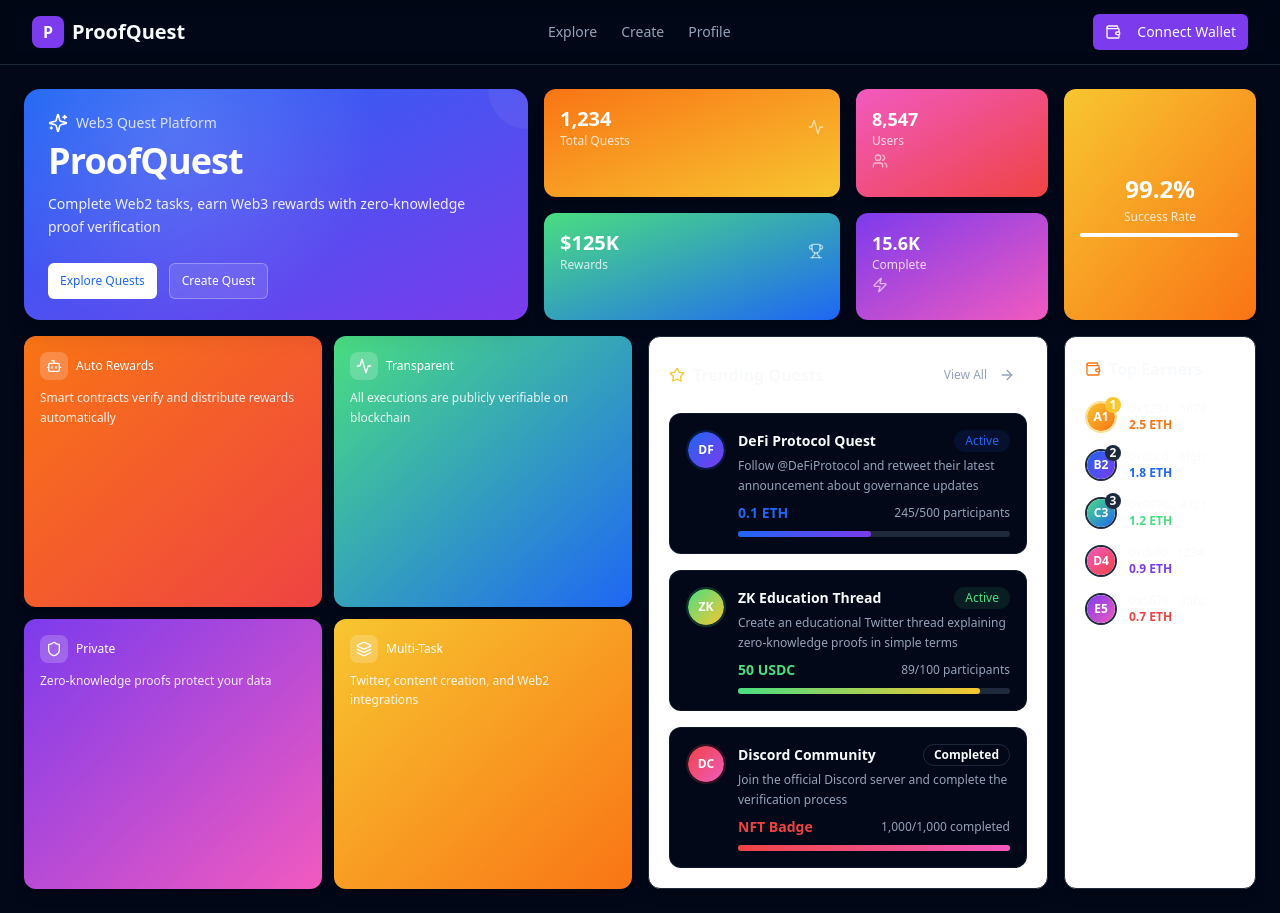
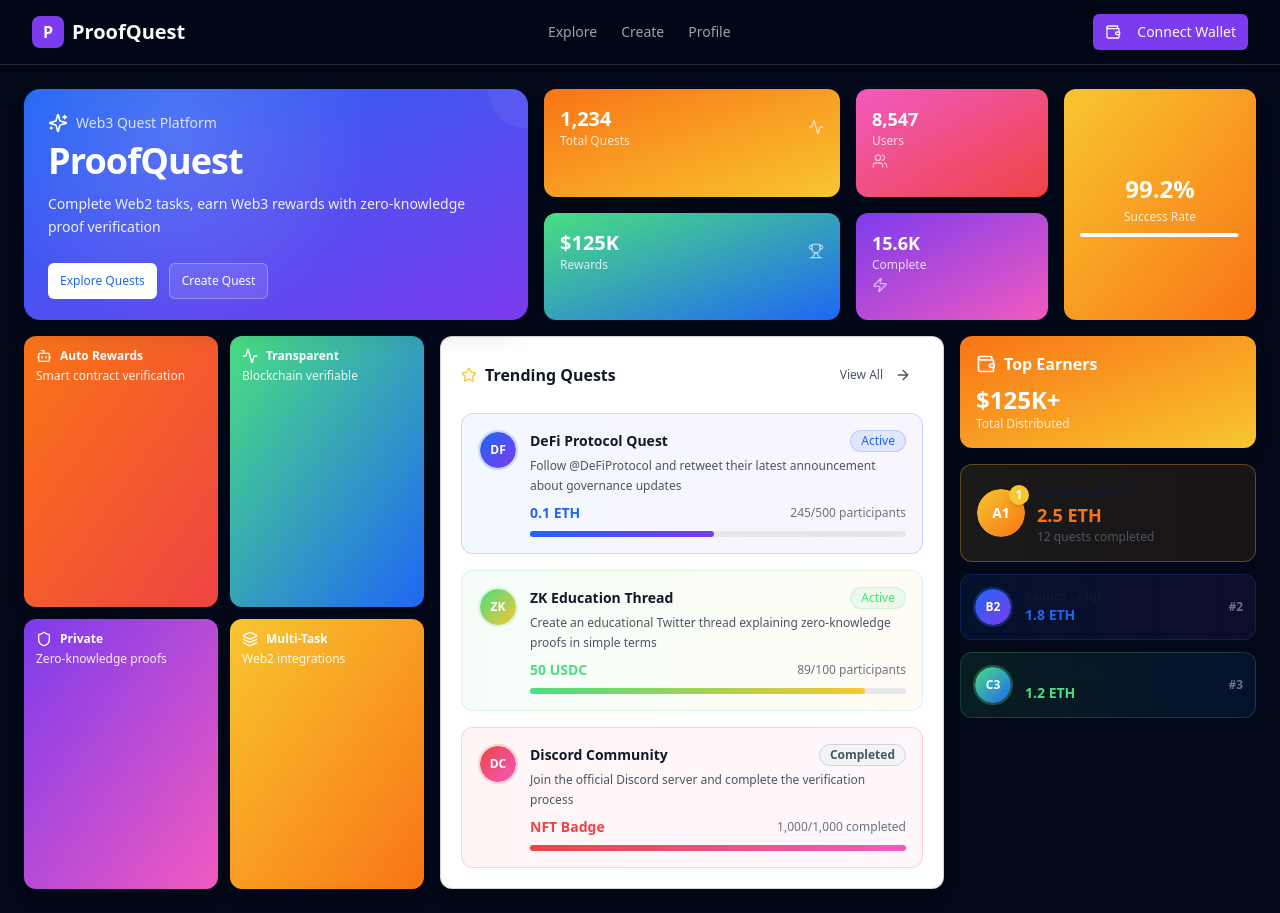
Before and after one commit to huaigu/proofquest-web3-adventures, a React (Vite) app: page / in a window 1280 px wide. Built offline with nearby package versions, Linux system fonts and the light colour scheme.

Commit message:
Fix: Improve landing page design
Adjusted the background color of "Trending Quests" and "Top Earners" sections for better readability. Updated the "Top Earners" section to align with the Bento UI style. Reduced the space occupied by the project features to provide more space for other elements.

```diff
--- a/src/pages/Index.tsx
+++ b/src/pages/Index.tsx
@@ -83,71 +83,55 @@ const Index = () => {
             </div>
           </div>
 
-          {/* Features Cards - Compact Grid */}
-          <div className="col-span-12 md:col-span-6 grid grid-cols-2 gap-3">
-            <div className="bg-gradient-to-br from-[hsl(var(--vibrant-orange))] to-[hsl(var(--vibrant-red))] rounded-xl p-4 text-white shadow-lg">
-              <div className="flex items-center gap-2 mb-2">
-                <div className="p-1.5 bg-white/20 rounded-lg">
+          {/* Features Cards - More Compact */}
+          <div className="col-span-12 md:col-span-4 grid grid-cols-2 gap-3">
+            <div className="bg-gradient-to-br from-[hsl(var(--vibrant-orange))] to-[hsl(var(--vibrant-red))] rounded-xl p-3 text-white shadow-lg">
+              <div className="flex items-center gap-2 mb-1">
                 <Bot className="h-4 w-4" />
+                <span className="text-xs font-semibold">Auto Rewards</span>
               </div>
-                <span className="text-xs font-medium">Auto Rewards</span>
-              </div>
-              <p className="text-xs text-white/90 leading-relaxed">
-                Smart contracts verify and distribute rewards automatically
-              </p>
+              <p className="text-xs text-white/90">Smart contract verification</p>
             </div>
 
-            <div className="bg-gradient-to-br from-[hsl(var(--vibrant-green))] to-[hsl(var(--vibrant-blue))] rounded-xl p-4 text-white shadow-lg">
-              <div className="flex items-center gap-2 mb-2">
-                <div className="p-1.5 bg-white/20 rounded-lg">
+            <div className="bg-gradient-to-br from-[hsl(var(--vibrant-green))] to-[hsl(var(--vibrant-blue))] rounded-xl p-3 text-white shadow-lg">
+              <div className="flex items-center gap-2 mb-1">
                 <Activity className="h-4 w-4" />
+                <span className="text-xs font-semibold">Transparent</span>
               </div>
-                <span className="text-xs font-medium">Transparent</span>
-              </div>
-              <p className="text-xs text-white/90 leading-relaxed">
-                All executions are publicly verifiable on blockchain
-              </p>
+              <p className="text-xs text-white/90">Blockchain verifiable</p>
             </div>
 
-            <div className="bg-gradient-to-br from-[hsl(var(--vibrant-purple))] to-[hsl(var(--vibrant-pink))] rounded-xl p-4 text-white shadow-lg">
-              <div className="flex items-center gap-2 mb-2">
-                <div className="p-1.5 bg-white/20 rounded-lg">
+            <div className="bg-gradient-to-br from-[hsl(var(--vibrant-purple))] to-[hsl(var(--vibrant-pink))] rounded-xl p-3 text-white shadow-lg">
+              <div className="flex items-center gap-2 mb-1">
                 <Shield className="h-4 w-4" />
+                <span className="text-xs font-semibold">Private</span>
               </div>
-                <span className="text-xs font-medium">Private</span>
-              </div>
-              <p className="text-xs text-white/90 leading-relaxed">
-                Zero-knowledge proofs protect your data
-              </p>
+              <p className="text-xs text-white/90">Zero-knowledge proofs</p>
             </div>
 
-            <div className="bg-gradient-to-br from-[hsl(var(--vibrant-yellow))] to-[hsl(var(--vibrant-orange))] rounded-xl p-4 text-white shadow-lg">
-              <div className="flex items-center gap-2 mb-2">
-                <div className="p-1.5 bg-white/20 rounded-lg">
+            <div className="bg-gradient-to-br from-[hsl(var(--vibrant-yellow))] to-[hsl(var(--vibrant-orange))] rounded-xl p-3 text-white shadow-lg">
+              <div className="flex items-center gap-2 mb-1">
                 <Layers className="h-4 w-4" />
+                <span className="text-xs font-semibold">Multi-Task</span>
               </div>
-                <span className="text-xs font-medium">Multi-Task</span>
-              </div>
-              <p className="text-xs text-white/90 leading-relaxed">
-                Twitter, content creation, and Web2 integrations
-              </p>
+              <p className="text-xs text-white/90">Web2 integrations</p>
             </div>
           </div>
 
-          {/* Trending Quests - Enhanced with avatars and descriptions */}
-          <div className="col-span-12 md:col-span-4 bg-[hsl(var(--surface-elevated))] rounded-xl p-5 shadow-lg border">
+          {/* Trending Quests - Enhanced with better contrast */}
+          <div className="col-span-12 md:col-span-5 bg-white rounded-xl p-5 shadow-lg border border-border/20">
             <div className="flex items-center justify-between mb-5">
               <div className="flex items-center gap-2">
                 <Star className="h-4 w-4 text-[hsl(var(--vibrant-yellow))]" />
-                <h3 className="font-semibold text-foreground">Trending Quests</h3>
+                <h3 className="font-semibold text-gray-900">Trending Quests</h3>
               </div>
-              <Button size="sm" variant="ghost" className="text-xs text-muted-foreground hover:text-foreground">
+              <Button size="sm" variant="ghost" className="text-xs text-gray-600 hover:text-gray-900">
                 View All <ArrowRight className="h-3 w-3 ml-1" />
               </Button>
             </div>
 
             <div className="space-y-4">
-              <div className="flex items-start gap-3 p-4 bg-card rounded-xl border border-border/50 hover:border-[hsl(var(--vibrant-blue))]/30 transition-colors">
+              <div className="flex items-start gap-3 p-4 bg-gradient-to-r from-[hsl(var(--vibrant-blue))]/5 to-[hsl(var(--vibrant-purple))]/5 rounded-xl border border-[hsl(var(--vibrant-blue))]/20 hover:border-[hsl(var(--vibrant-blue))]/40 transition-colors">
                 <Avatar className="h-10 w-10 border-2 border-[hsl(var(--vibrant-blue))]/20">
                   <AvatarImage src="" />
                   <AvatarFallback className="bg-gradient-to-br from-[hsl(var(--vibrant-blue))] to-[hsl(var(--vibrant-purple))] text-white text-xs font-bold">
@@ -156,25 +140,25 @@ const Index = () => {
                 </Avatar>
                 <div className="flex-1 min-w-0">
                   <div className="flex items-center justify-between mb-1">
-                    <h4 className="text-sm font-semibold text-foreground">DeFi Protocol Quest</h4>
-                    <Badge className="bg-[hsl(var(--vibrant-blue))]/10 text-[hsl(var(--vibrant-blue))] text-xs font-medium">
+                    <h4 className="text-sm font-semibold text-gray-900">DeFi Protocol Quest</h4>
+                    <Badge className="bg-[hsl(var(--vibrant-blue))]/10 text-[hsl(var(--vibrant-blue))] text-xs font-medium border-[hsl(var(--vibrant-blue))]/20">
                       Active
                     </Badge>
                   </div>
-                  <p className="text-xs text-muted-foreground mb-2 leading-relaxed">
+                  <p className="text-xs text-gray-600 mb-2 leading-relaxed">
                     Follow @DeFiProtocol and retweet their latest announcement about governance updates
                   </p>
                   <div className="flex items-center justify-between mb-2">
                     <span className="text-sm text-[hsl(var(--vibrant-blue))] font-bold">0.1 ETH</span>
-                    <span className="text-xs text-muted-foreground">245/500 participants</span>
+                    <span className="text-xs text-gray-500">245/500 participants</span>
                   </div>
-                  <div className="w-full bg-muted rounded-full h-1.5">
+                  <div className="w-full bg-gray-200 rounded-full h-1.5">
                     <div className="bg-gradient-to-r from-[hsl(var(--vibrant-blue))] to-[hsl(var(--vibrant-purple))] h-1.5 rounded-full" style={{ width: "49%" }}></div>
                   </div>
                 </div>
               </div>
 
-              <div className="flex items-start gap-3 p-4 bg-card rounded-xl border border-border/50 hover:border-[hsl(var(--vibrant-green))]/30 transition-colors">
+              <div className="flex items-start gap-3 p-4 bg-gradient-to-r from-[hsl(var(--vibrant-green))]/5 to-[hsl(var(--vibrant-yellow))]/5 rounded-xl border border-[hsl(var(--vibrant-green))]/20 hover:border-[hsl(var(--vibrant-green))]/40 transition-colors">
                 <Avatar className="h-10 w-10 border-2 border-[hsl(var(--vibrant-green))]/20">
                   <AvatarImage src="" />
                   <AvatarFallback className="bg-gradient-to-br from-[hsl(var(--vibrant-green))] to-[hsl(var(--vibrant-yellow))] text-white text-xs font-bold">
@@ -183,25 +167,25 @@ const Index = () => {
                 </Avatar>
                 <div className="flex-1 min-w-0">
                   <div className="flex items-center justify-between mb-1">
-                    <h4 className="text-sm font-semibold text-foreground">ZK Education Thread</h4>
-                    <Badge className="bg-[hsl(var(--vibrant-green))]/10 text-[hsl(var(--vibrant-green))] text-xs font-medium">
+                    <h4 className="text-sm font-semibold text-gray-900">ZK Education Thread</h4>
+                    <Badge className="bg-[hsl(var(--vibrant-green))]/10 text-[hsl(var(--vibrant-green))] text-xs font-medium border-[hsl(var(--vibrant-green))]/20">
                       Active
                     </Badge>
                   </div>
-                  <p className="text-xs text-muted-foreground mb-2 leading-relaxed">
+                  <p className="text-xs text-gray-600 mb-2 leading-relaxed">
                     Create an educational Twitter thread explaining zero-knowledge proofs in simple terms
                   </p>
                   <div className="flex items-center justify-between mb-2">
                     <span className="text-sm text-[hsl(var(--vibrant-green))] font-bold">50 USDC</span>
-                    <span className="text-xs text-muted-foreground">89/100 participants</span>
+                    <span className="text-xs text-gray-500">89/100 participants</span>
                   </div>
-                  <div className="w-full bg-muted rounded-full h-1.5">
+                  <div className="w-full bg-gray-200 rounded-full h-1.5">
                     <div className="bg-gradient-to-r from-[hsl(var(--vibrant-green))] to-[hsl(var(--vibrant-yellow))] h-1.5 rounded-full" style={{ width: "89%" }}></div>
                   </div>
                 </div>
               </div>
 
-              <div className="flex items-start gap-3 p-4 bg-card rounded-xl border border-border/50">
+              <div className="flex items-start gap-3 p-4 bg-gradient-to-r from-[hsl(var(--vibrant-red))]/5 to-[hsl(var(--vibrant-pink))]/5 rounded-xl border border-[hsl(var(--vibrant-red))]/20">
                 <Avatar className="h-10 w-10 border-2 border-[hsl(var(--vibrant-red))]/20">
                   <AvatarImage src="" />
                   <AvatarFallback className="bg-gradient-to-br from-[hsl(var(--vibrant-red))] to-[hsl(var(--vibrant-pink))] text-white text-xs font-bold">
@@ -210,19 +194,19 @@ const Index = () => {
                 </Avatar>
                 <div className="flex-1 min-w-0">
                   <div className="flex items-center justify-between mb-1">
-                    <h4 className="text-sm font-semibold text-foreground">Discord Community</h4>
-                    <Badge variant="outline" className="text-xs">
+                    <h4 className="text-sm font-semibold text-gray-900">Discord Community</h4>
+                    <Badge className="bg-gray-100 text-gray-600 text-xs border border-gray-300">
                       Completed
                     </Badge>
                   </div>
-                  <p className="text-xs text-muted-foreground mb-2 leading-relaxed">
+                  <p className="text-xs text-gray-600 mb-2 leading-relaxed">
                     Join the official Discord server and complete the verification process
                   </p>
                   <div className="flex items-center justify-between mb-2">
                     <span className="text-sm text-[hsl(var(--vibrant-red))] font-bold">NFT Badge</span>
-                    <span className="text-xs text-muted-foreground">1,000/1,000 completed</span>
+                    <span className="text-xs text-gray-500">1,000/1,000 completed</span>
                   </div>
-                  <div className="w-full bg-muted rounded-full h-1.5">
+                  <div className="w-full bg-gray-200 rounded-full h-1.5">
                     <div className="bg-gradient-to-r from-[hsl(var(--vibrant-red))] to-[hsl(var(--vibrant-pink))] h-1.5 rounded-full" style={{ width: "100%" }}></div>
                   </div>
                 </div>
@@ -230,91 +214,70 @@ const Index = () => {
             </div>
           </div>
 
-          {/* Top Earners - New section */}
-          <div className="col-span-12 md:col-span-2 bg-[hsl(var(--surface-elevated))] rounded-xl p-5 shadow-lg border">
-            <div className="flex items-center gap-2 mb-5">
-              <Wallet className="h-4 w-4 text-[hsl(var(--vibrant-orange))]" />
-              <h3 className="font-semibold text-foreground">Top Earners</h3>
+          {/* Top Earners - Enhanced Bento Style */}
+          <div className="col-span-12 md:col-span-3 space-y-4">
+            {/* Header Card */}
+            <div className="bg-gradient-to-br from-[hsl(var(--vibrant-orange))] to-[hsl(var(--vibrant-yellow))] rounded-xl p-4 text-white shadow-lg">
+              <div className="flex items-center gap-2 mb-2">
+                <Wallet className="h-5 w-5" />
+                <h3 className="font-bold text-white">Top Earners</h3>
+              </div>
+              <div className="text-2xl font-bold">$125K+</div>
+              <div className="text-xs text-white/80">Total Distributed</div>
             </div>
 
-            <div className="space-y-4">
+            {/* Top 3 Bento Cards */}
+            <div className="grid grid-cols-1 gap-3">
+              <div className="bg-gradient-to-r from-[hsl(var(--vibrant-yellow))]/10 to-[hsl(var(--vibrant-orange))]/10 rounded-xl p-4 border border-[hsl(var(--vibrant-yellow))]/30">
                 <div className="flex items-center gap-3">
                   <div className="relative">
-                  <Avatar className="h-8 w-8 border-2 border-[hsl(var(--vibrant-yellow))]/50">
+                    <Avatar className="h-12 w-12 border-3 border-[hsl(var(--vibrant-yellow))]/50">
                       <AvatarImage src="" />
-                    <AvatarFallback className="bg-gradient-to-br from-[hsl(var(--vibrant-yellow))] to-[hsl(var(--vibrant-orange))] text-white text-xs font-bold">
+                      <AvatarFallback className="bg-gradient-to-br from-[hsl(var(--vibrant-yellow))] to-[hsl(var(--vibrant-orange))] text-white text-sm font-bold">
                         A1
                       </AvatarFallback>
                     </Avatar>
-                  <div className="absolute -top-1 -right-1 w-4 h-4 bg-[hsl(var(--vibrant-yellow))] rounded-full flex items-center justify-center">
+                    <div className="absolute -top-1 -right-1 w-5 h-5 bg-[hsl(var(--vibrant-yellow))] rounded-full flex items-center justify-center shadow-md">
                       <span className="text-white text-xs font-bold">1</span>
                     </div>
                   </div>
-                <div className="flex-1 min-w-0">
-                  <p className="text-xs font-medium text-foreground">0x1234...5678</p>
-                  <p className="text-xs text-[hsl(var(--vibrant-orange))] font-semibold">2.5 ETH</p>
+                  <div className="flex-1">
+                    <p className="text-sm font-bold text-gray-900">0x1234...5678</p>
+                    <p className="text-lg font-bold text-[hsl(var(--vibrant-orange))]">2.5 ETH</p>
+                    <p className="text-xs text-gray-600">12 quests completed</p>
+                  </div>
                 </div>
               </div>
 
+              <div className="bg-gradient-to-r from-[hsl(var(--vibrant-blue))]/10 to-[hsl(var(--vibrant-purple))]/10 rounded-xl p-3 border border-[hsl(var(--vibrant-blue))]/20">
                 <div className="flex items-center gap-3">
-                <div className="relative">
-                  <Avatar className="h-8 w-8 border-2 border-muted">
+                  <Avatar className="h-10 w-10 border-2 border-[hsl(var(--vibrant-blue))]/30">
                     <AvatarImage src="" />
                     <AvatarFallback className="bg-gradient-to-br from-[hsl(var(--vibrant-blue))] to-[hsl(var(--vibrant-purple))] text-white text-xs font-bold">
                       B2
                     </AvatarFallback>
                   </Avatar>
-                  <div className="absolute -top-1 -right-1 w-4 h-4 bg-muted rounded-full flex items-center justify-center">
-                    <span className="text-foreground text-xs font-bold">2</span>
+                  <div className="flex-1">
+                    <p className="text-xs font-semibold text-gray-900">0xabcd...efgh</p>
+                    <p className="text-sm font-bold text-[hsl(var(--vibrant-blue))]">1.8 ETH</p>
                   </div>
-                </div>
-                <div className="flex-1 min-w-0">
-                  <p className="text-xs font-medium text-foreground">0xabcd...efgh</p>
-                  <p className="text-xs text-[hsl(var(--vibrant-blue))] font-semibold">1.8 ETH</p>
+                  <div className="text-xs font-semibold text-gray-500">#2</div>
                 </div>
               </div>
 
+              <div className="bg-gradient-to-r from-[hsl(var(--vibrant-green))]/10 to-[hsl(var(--vibrant-blue))]/10 rounded-xl p-3 border border-[hsl(var(--vibrant-green))]/20">
                 <div className="flex items-center gap-3">
-                <div className="relative">
-                  <Avatar className="h-8 w-8 border-2 border-muted">
+                  <Avatar className="h-10 w-10 border-2 border-[hsl(var(--vibrant-green))]/30">
                     <AvatarImage src="" />
                     <AvatarFallback className="bg-gradient-to-br from-[hsl(var(--vibrant-green))] to-[hsl(var(--vibrant-blue))] text-white text-xs font-bold">
                       C3
                     </AvatarFallback>
                   </Avatar>
-                  <div className="absolute -top-1 -right-1 w-4 h-4 bg-muted rounded-full flex items-center justify-center">
-                    <span className="text-foreground text-xs font-bold">3</span>
+                  <div className="flex-1">
+                    <p className="text-xs font-semibold text-gray-900">0x9876...4321</p>
+                    <p className="text-sm font-bold text-[hsl(var(--vibrant-green))]">1.2 ETH</p>
                   </div>
-                </div>
-                <div className="flex-1 min-w-0">
-                  <p className="text-xs font-medium text-foreground">0x9876...4321</p>
-                  <p className="text-xs text-[hsl(var(--vibrant-green))] font-semibold">1.2 ETH</p>
-                </div>
-              </div>
-
-              <div className="flex items-center gap-3">
-                <Avatar className="h-8 w-8 border-2 border-muted">
-                  <AvatarImage src="" />
-                  <AvatarFallback className="bg-gradient-to-br from-[hsl(var(--vibrant-pink))] to-[hsl(var(--vibrant-red))] text-white text-xs font-bold">
-                    D4
-                  </AvatarFallback>
-                </Avatar>
-                <div className="flex-1 min-w-0">
-                  <p className="text-xs font-medium text-foreground">0xdef0...1234</p>
-                  <p className="text-xs text-[hsl(var(--vibrant-purple))] font-semibold">0.9 ETH</p>
-                </div>
-              </div>
-
-              <div className="flex items-center gap-3">
-                <Avatar className="h-8 w-8 border-2 border-muted">
-                  <AvatarImage src="" />
-                  <AvatarFallback className="bg-gradient-to-br from-[hsl(var(--vibrant-purple))] to-[hsl(var(--vibrant-pink))] text-white text-xs font-bold">
-                    E5
-                  </AvatarFallback>
-                </Avatar>
-                <div className="flex-1 min-w-0">
-                  <p className="text-xs font-medium text-foreground">0x5678...9abc</p>
-                  <p className="text-xs text-[hsl(var(--vibrant-red))] font-semibold">0.7 ETH</p>
+                  <div className="text-xs font-semibold text-gray-500">#3</div>
                 </div>
               </div>
             </div>
```
Lines whose indentation alone changed are shown as unchanged.
